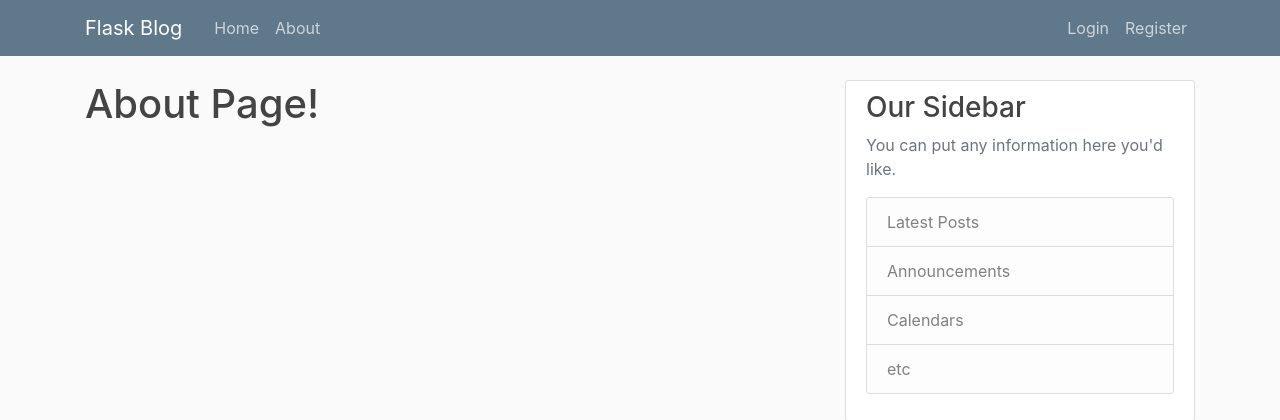
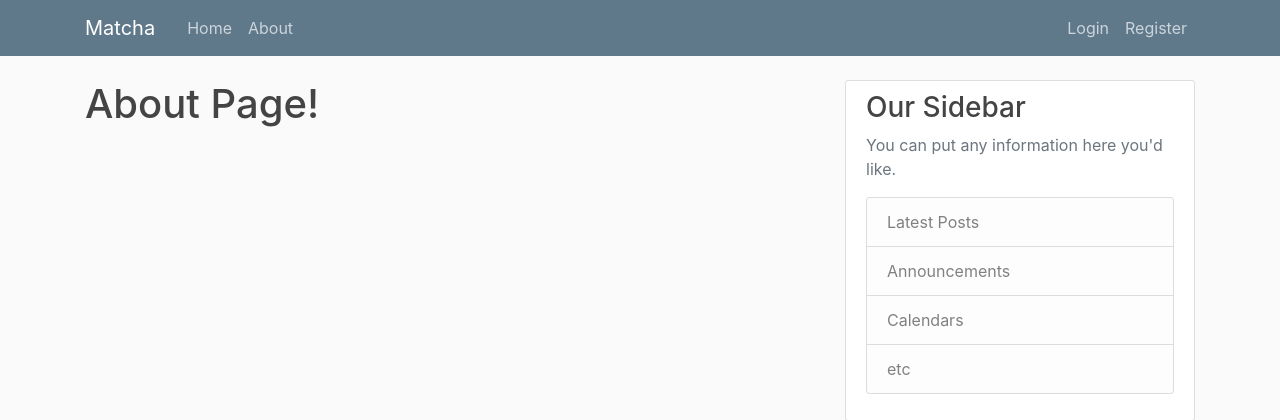
Before and after one commit to TeoKlst/Matcha_2019, a Flask app: page /about in a window 1280 px wide. Shown: the top 420 px of the page. Run offline with Flask 2, Linux system fonts and the light colour scheme; parts of the project's set-up code (start-up, migrations or seed data) failed here and were passed over; some libraries are stand-ins or nearby versions.

Commit message:
02/10/19
+Authenticatios edits

```diff
--- a/matcha/matcha/templates/layout.html
+++ b/matcha/matcha/templates/layout.html
@@ -22,14 +22,18 @@
     <header class="site-header">
         <nav class="navbar navbar-expand-md navbar-dark bg-steel fixed-top">
             <div class="container">
-                <a class="navbar-brand mr-4" href="/">Flask Blog</a>
+                <a class="navbar-brand mr-4" href="/">Matcha</a>
                 <button class="navbar-toggler" type="button" data-toggle="collapse" data-target="#navbarToggle" aria-controls="navbarToggle" aria-expanded="false" aria-label="Toggle navigation">
                 <span class="navbar-toggler-icon"></span>
                 </button>
                 <div class="collapse navbar-collapse" id="navbarToggle">
                     <div class="navbar-nav mr-auto">
+                        {% if current_user.is_authenticated %}
+                        <a class="nav-item nav-link" href="{{ url_for('home') }}">Home</a>
+                        {% else %}
                         <a class="nav-item nav-link" href="{{ url_for('home') }}">Home</a>
                         <a class="nav-item nav-link" href="{{ url_for('about') }}">About</a>
+                        {% endif %}
                     </div>
                     <!-- Navbar Right Side -->
                     <div class="navbar-nav">
```
